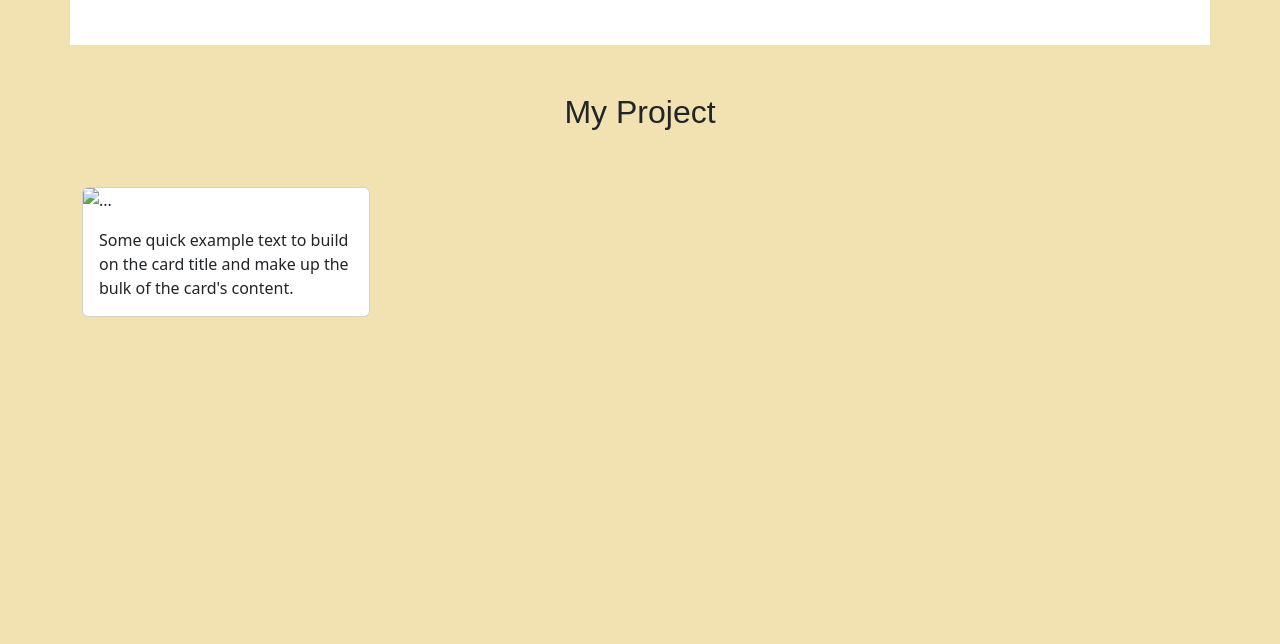
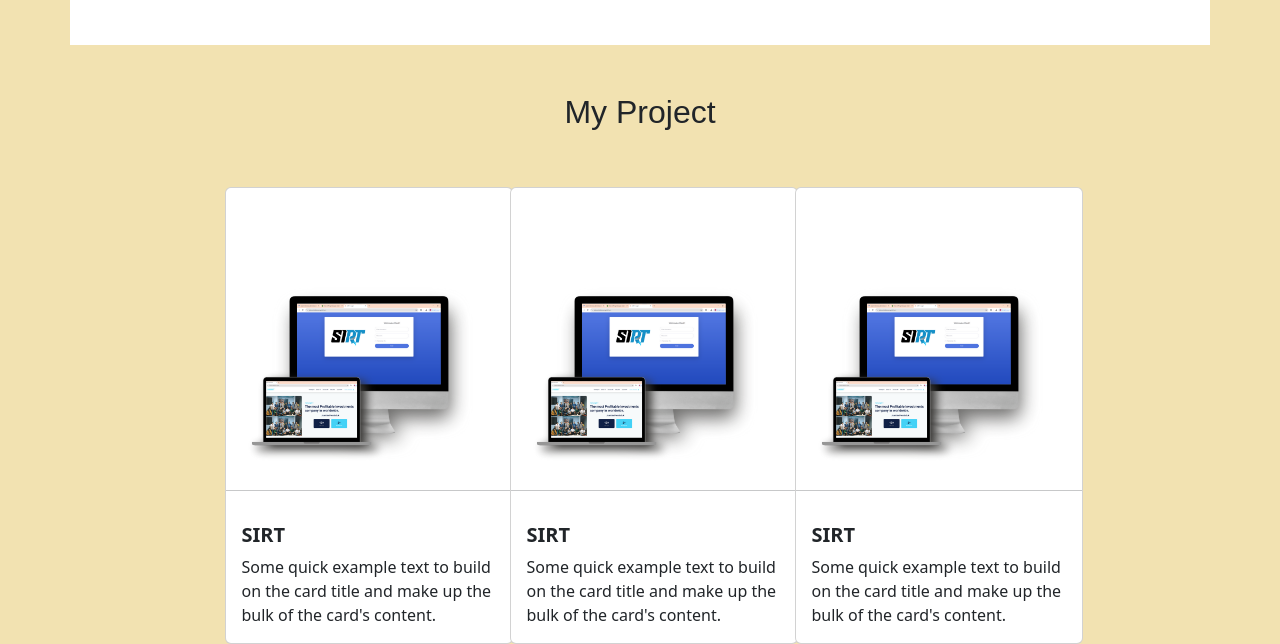
Before and after one commit to pijetotot/portofolio, a plain HTML site: page index.html in a window 1280 px wide. Shown: the part 871-1515 px from the top of the page. Before the commit the page ends 1188 px from the top, so only its background shows below. Drawn offline with nearby package versions, Linux system fonts and the light colour scheme; a web font is replaced by a local one.

Commit message:
Menambahkan Section Project

```diff
--- a/index.html
+++ b/index.html
@@ -100,17 +100,39 @@
     <!-- Project -->
      <section id="project">
         <div class="container" style="background-color: #F2E2B1;">
-            <div class="row align-items-center">
-                <div class="col-md-12 d-flex justify-content-center my-5">
-                    <h2>My Project</h2>
+            <div class="row align-items-center d-flex justify-content-center">
+                <div class="col-md-12 my-5">
+                    <h2 class="text-center">My Project</h2>
                 </div>
                 <div class="col-md-3">
                     <div class="card" style="width: 18rem;">
-                        <img src="..." class="card-img-top" alt="...">
+                        <img src="img/sirt.png" class="card-img-top">
+                        <hr>
                         <div class="card-body">
-                          <p class="card-text">Some quick example text to build on the card title and make up the bulk of the card's content.</p>
+                            <h5 class="card-text fw-bold">SIRT</h5>
+                            <p class="card-text">Some quick example text to build on the card title and make up the bulk of the card's content.</p>
                         </div>
-                      </div>
+                    </div>
+                </div>
+                <div class="col-md-3">
+                    <div class="card" style="width: 18rem;">
+                        <img src="img/sirt.png" class="card-img-top">
+                        <hr>
+                        <div class="card-body">
+                            <h5 class="card-text fw-bold">SIRT</h5>
+                            <p class="card-text">Some quick example text to build on the card title and make up the bulk of the card's content.</p>
+                        </div>
+                    </div>
+                </div>
+                <div class="col-md-3">
+                    <div class="card" style="width: 18rem;">
+                        <img src="img/sirt.png" class="card-img-top">
+                        <hr>
+                        <div class="card-body">
+                            <h5 class="card-text fw-bold">SIRT</h5>
+                            <p class="card-text">Some quick example text to build on the card title and make up the bulk of the card's content.</p>
+                        </div>
+                    </div>
                 </div>
             </div>
         </div>
```
Also changed, not shown: img/sirt.png (added).
